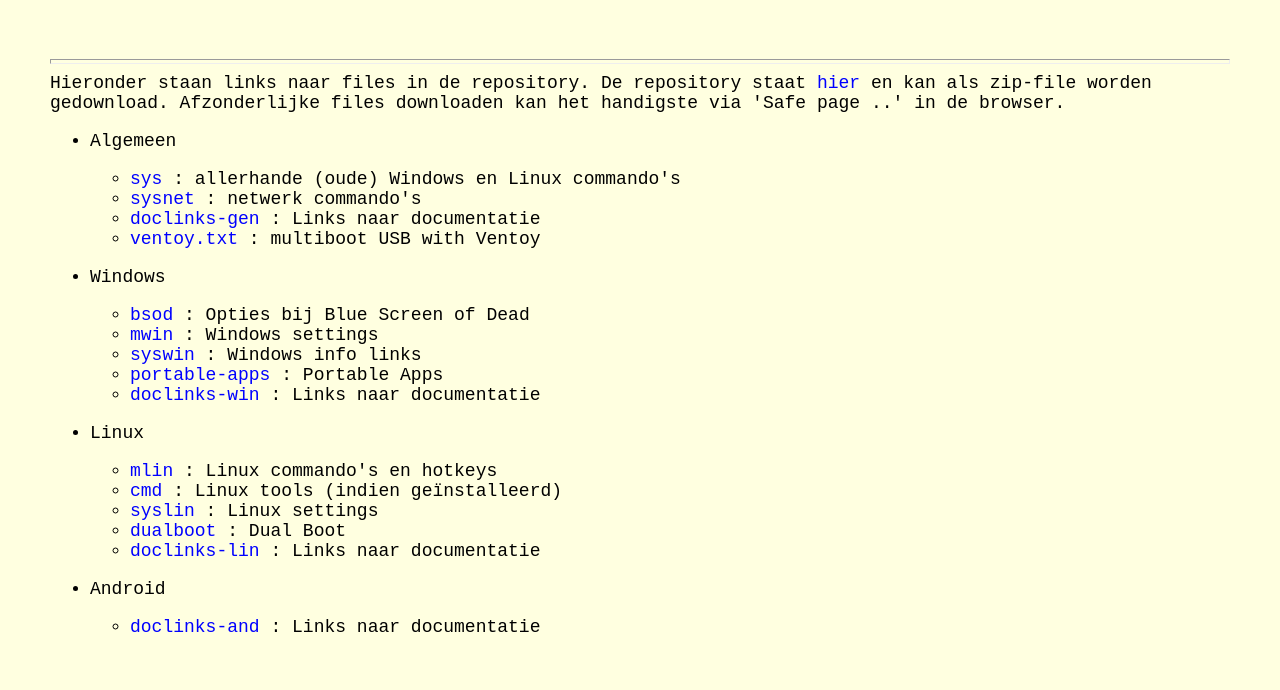
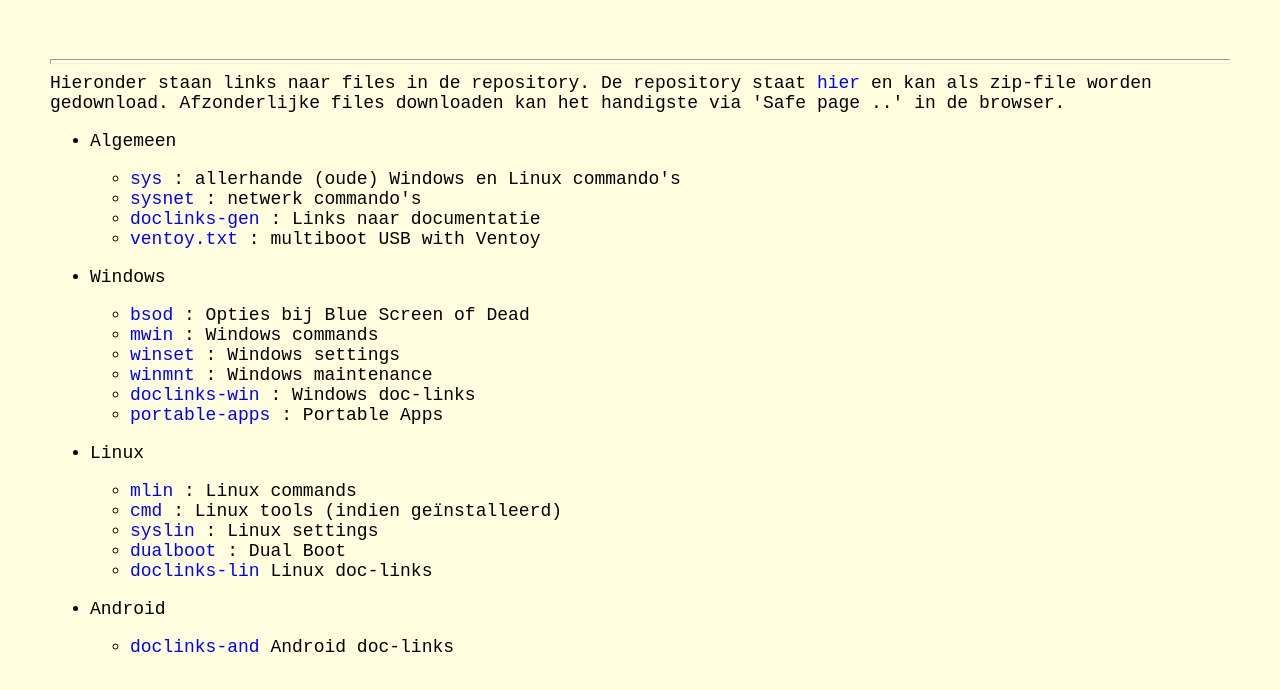
Before and after one commit to pjgsch/os, a plain HTML site: page index.html in a window 1280 px wide. Shown: the top 690 px of the page. Drawn offline with Linux system fonts and the light colour scheme.

Commit message:
Update index.html

```diff
--- a/index.html
+++ b/index.html
@@ -30,28 +30,29 @@ Afzonderlijke files downloaden kan het handigste via 'Safe page ..' in de browse
 <p>
 <ul>
   <li> <a href="win/bsod.txt" target="_blank">bsod</a> : Opties bij Blue Screen of Dead
-  <li> <a href="win/winset.txt" target="_blank">mwin</a> : Windows settings
-  <li> <a href="win/syswin.txt" target="_blank">syswin</a> : Windows info links
+  <li> <a href="win/mwin.txt" target="_blank">mwin</a> : Windows commands
+  <li> <a href="win/winset.txt" target="_blank">winset</a> : Windows settings
+  <li> <a href="win/winmnt.txt" target="_blank">winmnt</a> : Windows maintenance
+  <li> <a href="win/doclinks-win.txt" target="_blank">doclinks-win</a> : Windows doc-links
   <li> <a href="win/portableapps.txt" target="_blank">portable-apps</a> : Portable Apps
-  <li> <a href="win/doclinks-win.txt" target="_blank">doclinks-win</a> : Links naar documentatie
 </ul>
 
 <p>
 <li> Linux
 <p>
 <ul>
-  <li> <a href="lin/mlin.txt" target="_blank">mlin</a> : Linux commando's en hotkeys
+  <li> <a href="lin/mlin.txt" target="_blank">mlin</a> : Linux commands
   <li> <a href="lin/cmd.txt" target="_blank">cmd</a> : Linux tools (indien ge&iuml;nstalleerd)
   <li> <a href="lin/syslin.txt" target="_blank">syslin</a> : Linux settings
   <li> <a href="lin/dualboot.txt" target="_blank">dualboot</a> : Dual Boot
-  <li> <a href="lin/doclinks-lin.txt" target="_blank">doclinks-lin</a> : Links naar documentatie
+  <li> <a href="lin/doclinks-lin.txt" target="_blank">doclinks-lin</a> Linux doc-links
 </ul>
 
 <p>
 <li> Android
 <p>
 <ul>
-  <li> <a href="and/doclinks-and.txt" target="_blank">doclinks-and</a> : Links naar documentatie
+  <li> <a href="and/doclinks-and.txt" target="_blank">doclinks-and</a> Android doc-links
 </ul>
 
 </ul>
```
